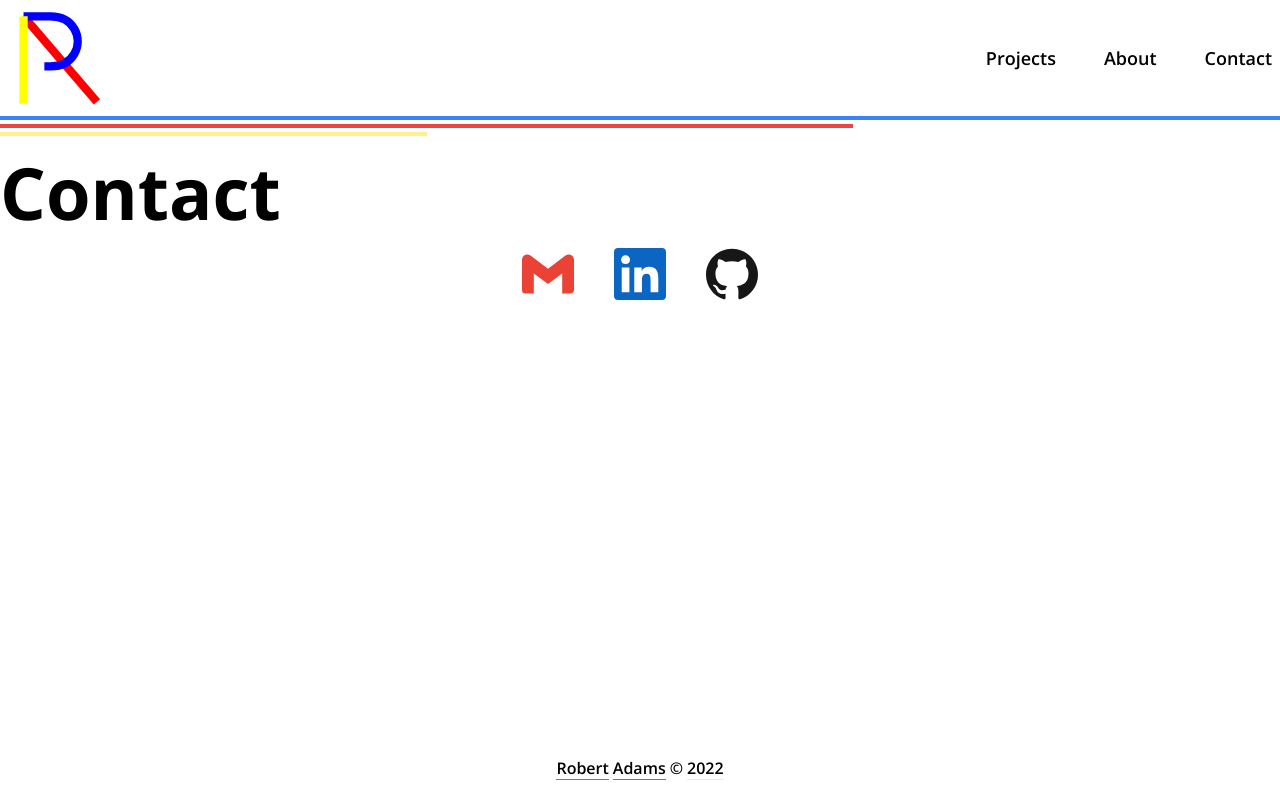
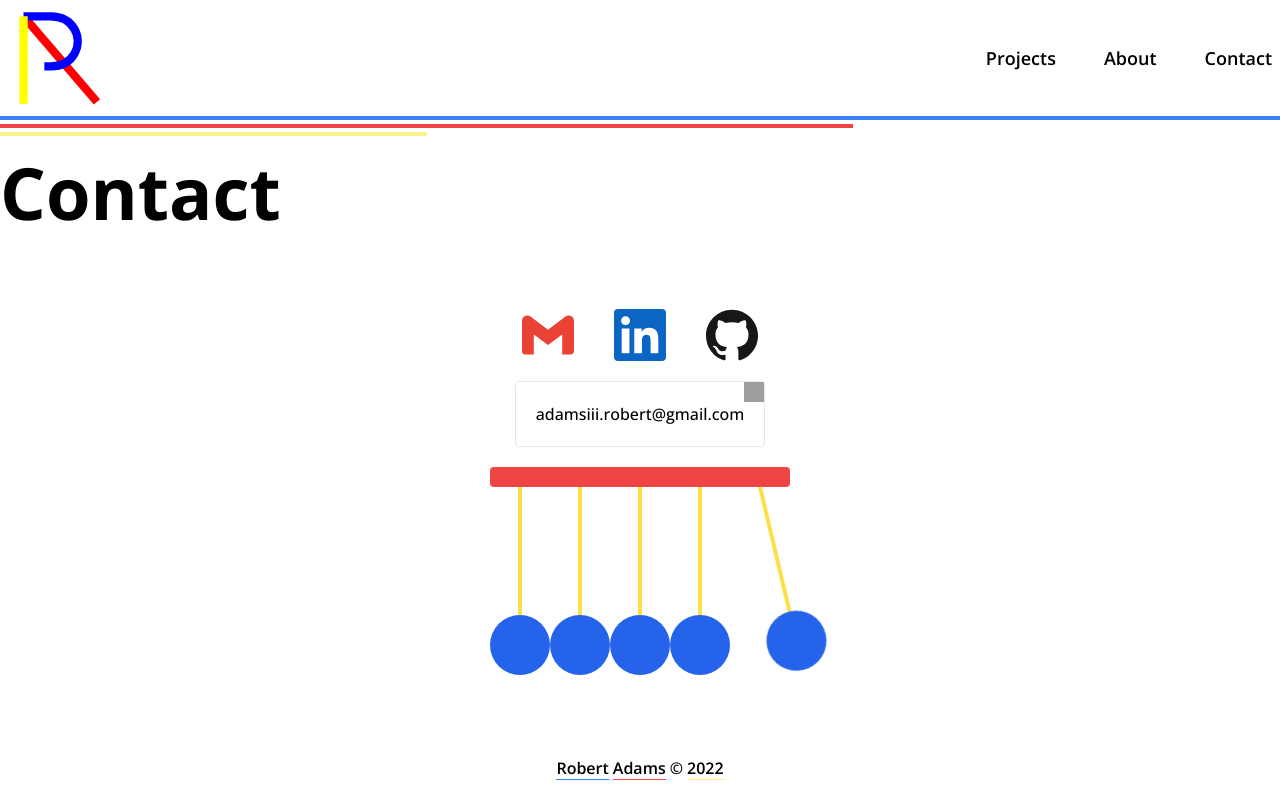
Before and after one commit to r0b4dams/portfolio, a Next.js app: page /Contact in a window 1280 px wide. Built offline with nearby package versions, Linux system fonts and the light colour scheme; grey boxes are pictures that could not be loaded.

Commit message:
updated contact ext links, added div to copy email

```diff
--- a/pages/Contact.tsx
+++ b/pages/Contact.tsx
@@ -1,4 +1,5 @@
 import Head from 'next/head';
+import Image from 'next/image';
 import type { NextPage } from 'next/types';
 import Icon from '../components/Icon';
 import NewtonsCradle from '../components/NewtonsCradle';
@@ -11,6 +12,15 @@ const headerStyles = getStyles({
 });
 
 const Contact: NextPage = () => {
+  const copyEmail = async () => {
+    try {
+      await navigator.clipboard.writeText('adamsiii.robert@gmail.com');
+      console.log(`copied ${await navigator.clipboard.readText()}`);
+    } catch (err) {
+      console.log(err);
+    }
+  };
+
   return (
     <>
       <Head>
@@ -18,22 +28,48 @@ const Contact: NextPage = () => {
         <link rel='icon' href='/favicon.ico' />
       </Head>
 
-      <section className='container'>
+      <section className='container flex flex-col grow'>
         <h1 className={headerStyles}>Contact</h1>
 
-        <div className='flex flex-col items-center justify-center space-y-5'>
-          <ul className='flex space-x-10'>
+        <div className='grow flex flex-col items-center justify-center space-y-5'>
+          <ul id='icons' className='flex space-x-10'>
             <li>
-              <Icon icon={'gmail'} size={52} />
+              <a href='mailto:adamsiii.robert@gmail.com'>
+                <Icon icon={'gmail'} size={52} />
+              </a>
             </li>
             <li>
-              <Icon icon={'linkedin'} size={52} />
+              <a
+                href='https://www.linkedin.com/in/robert-adams-comatosino/'
+                target='_blank'
+                rel='noopener noreferrer'
+              >
+                <Icon icon={'linkedin'} size={52} />
+              </a>
             </li>
             <li>
-              <Icon icon={'github'} size={52} />
+              <a
+                href='https://github.com/comatosino'
+                target='_blank'
+                rel='noopener noreferrer'
+              >
+                <Icon icon={'github'} size={52} />
+              </a>
             </li>
           </ul>
-          {/* <NewtonsCradle /> */}
+          <div
+            onClick={copyEmail}
+            id='email'
+            className='cursor-pointer	relative border rounded p-5'
+          >
+            <div className='absolute top-0 right-0 h-5 w-5 '>
+              <Image src='/icons/copy-to-clipboard.svg' alt='' layout='fill' />
+            </div>
+            <span className='font-medium'>adamsiii.robert@gmail.com</span>
+          </div>
+          <div id='cradle'>
+            <NewtonsCradle />
+          </div>
         </div>
       </section>
     </>
```
